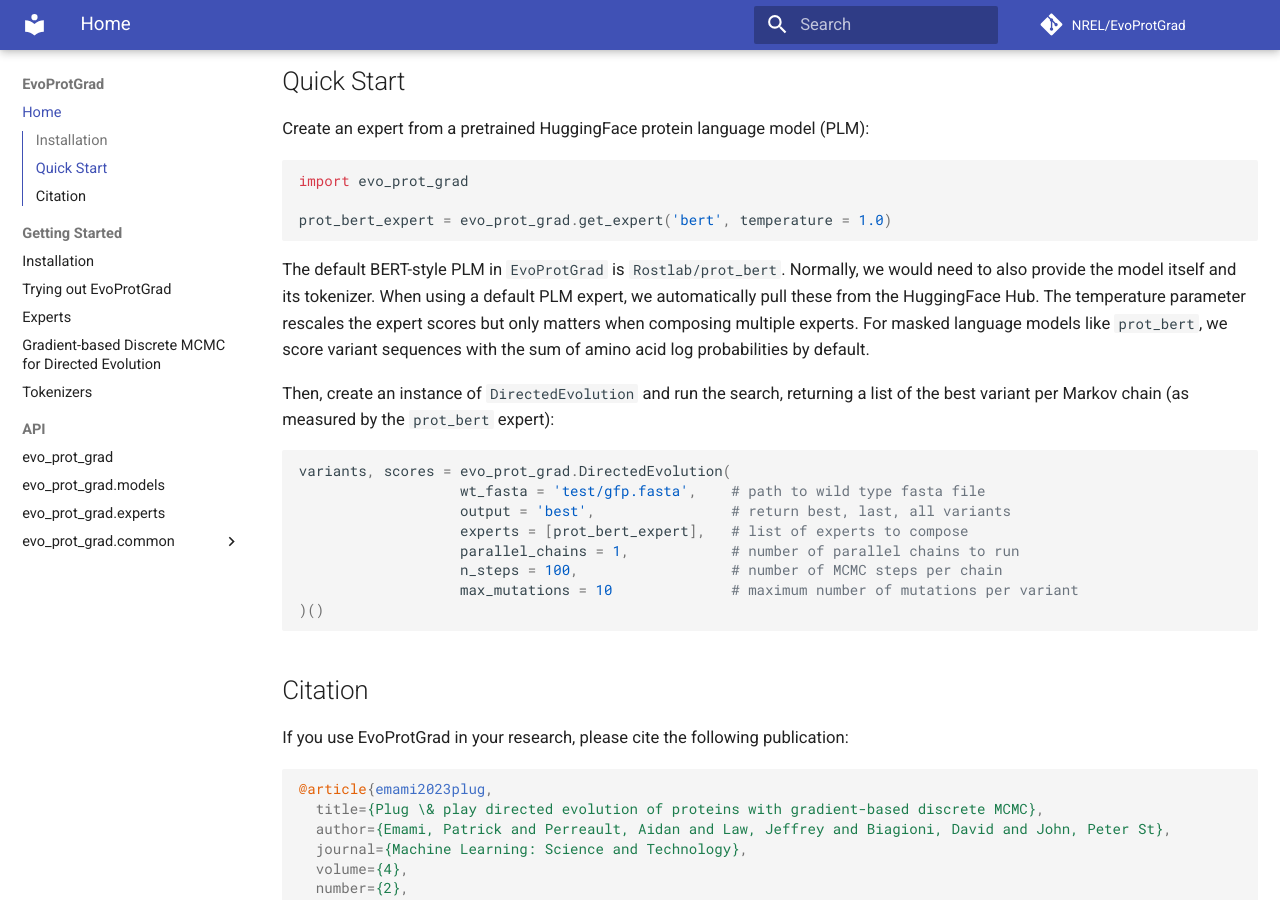
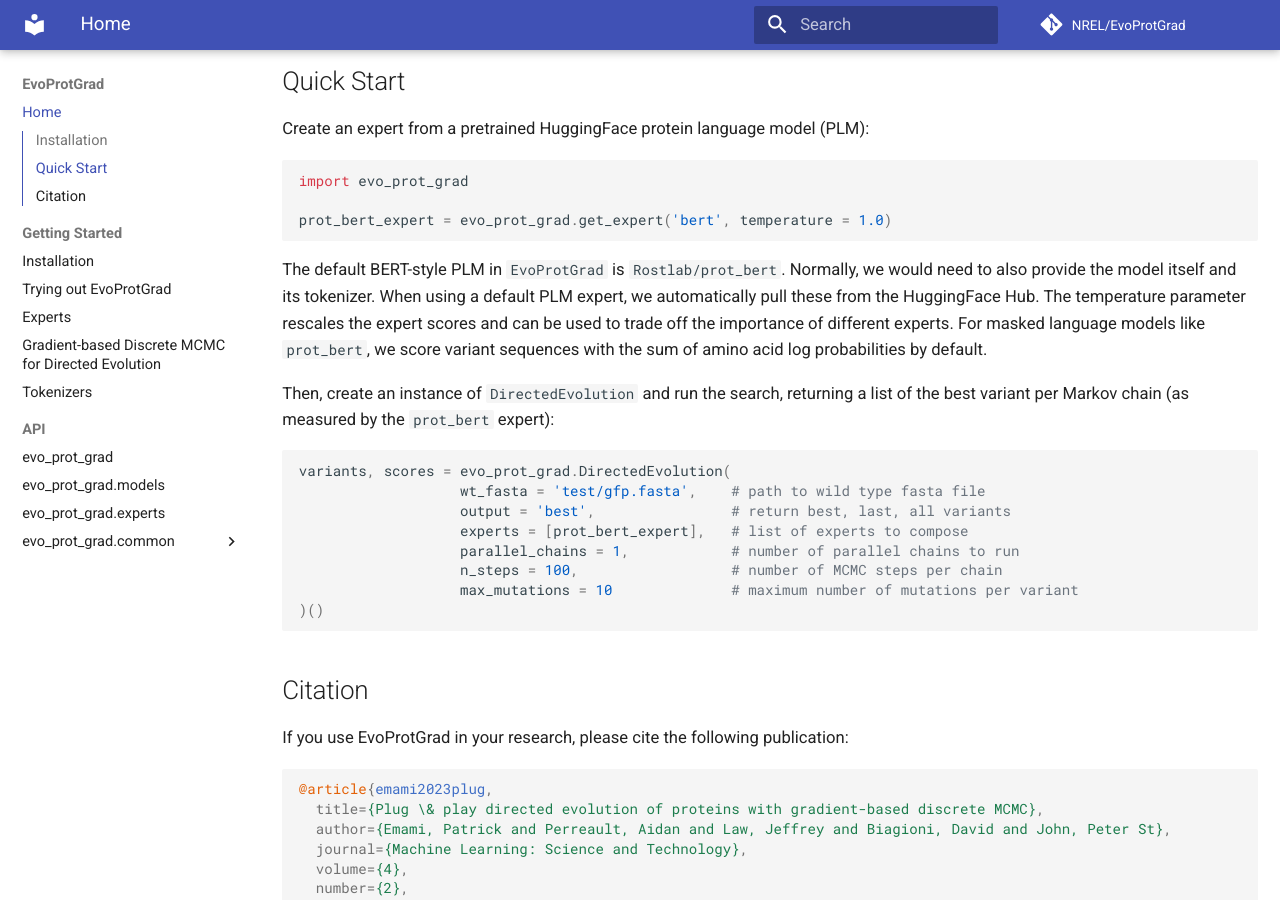
Before and after one commit to NREL/EvoProtGrad, an MkDocs documentation site: the page built from docs/index.md, in a window 1280 px wide and 900 px high, scrolled down 775 px. Built offline with MkDocs 1.6.1 and Material for MkDocs 9.7.7, drawn with Linux system fonts in a browser that asks for light colours; comment, search, counter and statistics services are not loaded.

Commit message:
Missed typo

````diff
--- a/docs/index.md
+++ b/docs/index.md
@@ -23,7 +23,6 @@
 
 ## Quick Start
 
-
 Create an expert from a pretrained HuggingFace protein language model (PLM):
 
 ```python
@@ -31,7 +30,7 @@
 
 prot_bert_expert = evo_prot_grad.get_expert('bert', temperature = 1.0)
 ```
-The default BERT-style PLM in `EvoProtGrad` is `Rostlab/prot_bert`. Normally, we would need to also provide the model itself and its tokenizer. When using a default PLM expert, we automatically pull these from the HuggingFace Hub. The temperature parameter rescales the expert scores but only matters when composing multiple experts. For masked language models like `prot_bert`, we score variant sequences with the sum of amino acid log probabilities by default.
+The default BERT-style PLM in `EvoProtGrad` is `Rostlab/prot_bert`. Normally, we would need to also provide the model itself and its tokenizer. When using a default PLM expert, we automatically pull these from the HuggingFace Hub. The temperature parameter rescales the expert scores and can be used to trade off the importance of different experts. For masked language models like `prot_bert`, we score variant sequences with the sum of amino acid log probabilities by default.
 
 Then, create an instance of `DirectedEvolution` and run the search, returning a list of the best variant per Markov chain (as measured by the `prot_bert` expert):
 
````
Also changed, not shown: README.md (+1 -1 lines), docs/getting_started/Trying_out_EvoProtGrad.md (+1 -1 lines), 1 other file.
